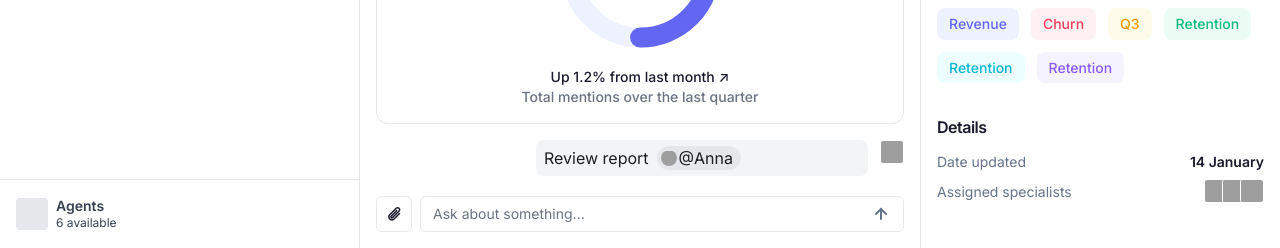
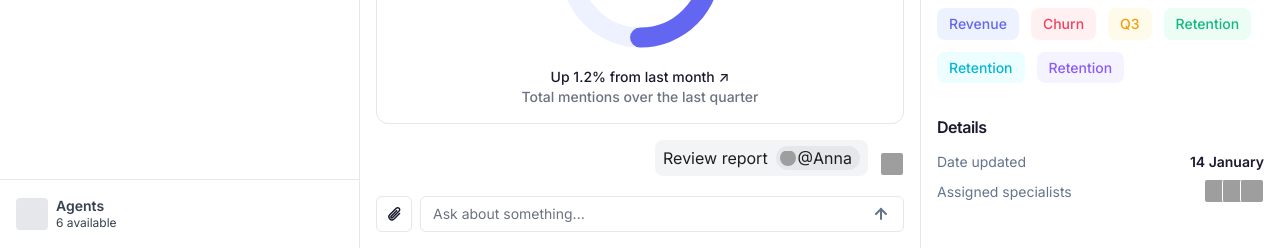
Before and after one commit to Nastiadsgn/Inbox-agents-concept, a plain HTML site: page index.html in a window 1280 px wide. Shown: the part 552-800 px from the top of the page. Drawn offline with Linux system fonts and the light colour scheme; grey boxes are pictures that could not be loaded.

Commit message:
Align user messages to the right
Updated .user-message flex properties to right-align content and changed bubble sizing to fit-content.

```diff
--- a/index.html
+++ b/index.html
@@ -532,14 +532,14 @@
     /* User Message */
     .user-message {
       display: flex;
-      justify-content: center;
-      align-items: flex-start;
+      justify-content: flex-end;
+      align-items: flex-end;
       gap: 12px;
       padding-left: 160px;
     }
 
     .user-message-bubble {
-      flex: 1;
+      width: fit-content;
       background-color: var(--gray-200);
       padding: 6px 8px;
       border-radius: var(--radius-lg);
```
